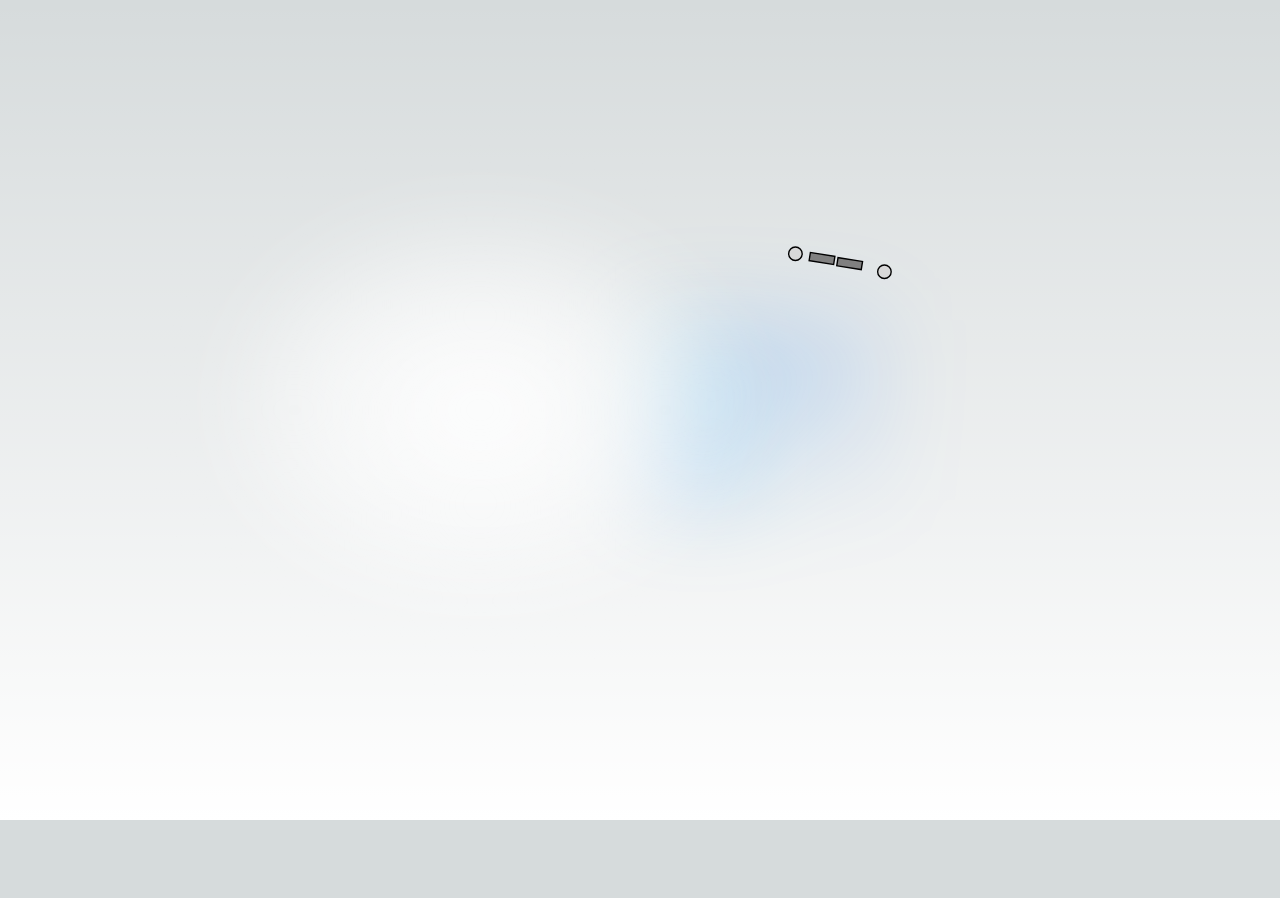
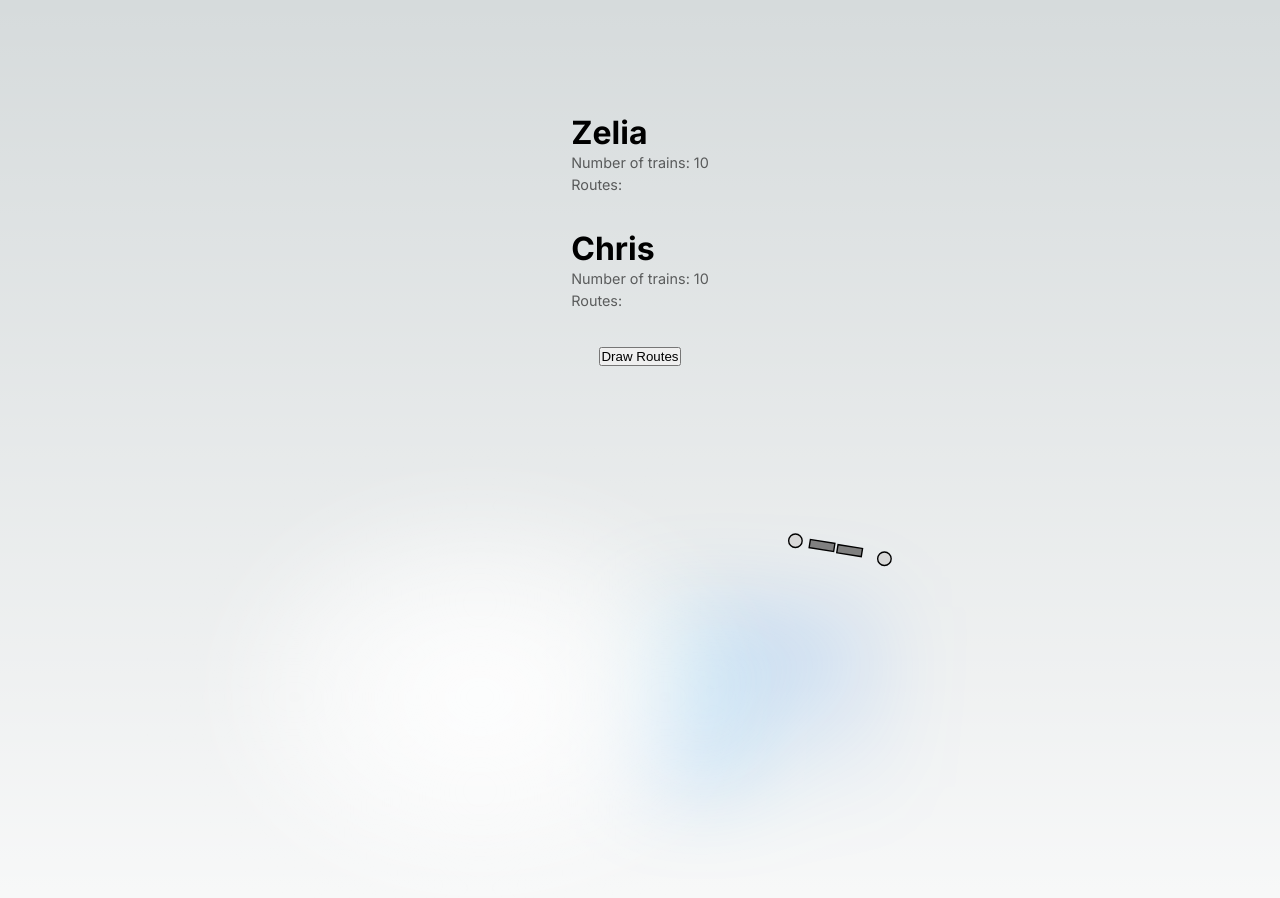
Before and after one commit to zsequeira9/train-game, a Next.js app: page / in a window 1280 px wide. Shown: the top 898 px of the page. Before the commit the page ends 820 px from the top, so only its background shows below. Built offline with nearby package versions, Linux system fonts and the light colour scheme.

Commit message:
flesh out classes, fighting with state

```diff
--- a/interfaces.ts
+++ b/interfaces.ts
@@ -29,6 +29,7 @@ export class Route implements IRoute{
 export class Player implements IPlayer{
   name: string;
   color: PlayerColor;
+  routeColor: RouteColor;
   trains: number = 10;
   routes: IRouteCard[] = [];
   trainCards: ITrainHand = {
@@ -46,14 +47,86 @@ export class Player implements IPlayer{
   constructor(
     name: string,
     color: PlayerColor,
+    routeColor: RouteColor,
   ) {
     this.name = name;
     this.color = color;
+    this.routeColor = routeColor;
   }
 
   playTrains(cost: number) {
     this.trains = this.trains - cost;
     console.log(this);
+  }
+
+  get routeString(): string {
+    return this.routes.reduce((accumulator: string, route: IRouteCard) =>
+       accumulator + route.city1 + "-" + route.city2 + ", ",
+       "",
+    );
+  }
+
+}
+
+export class Controller implements IController {
+  playerSequence: Player[];
+  currentPlayerIndex: number;
+  routeStack: RouteStack;
+  trainDeck: string[] = [];
+  trainFaceUp: string[] = [];
+  gameLog: IEvent[] = [];
+  trainDiscard: string[] = [];
+
+  constructor(
+    playerSequence: Player[],
+  ) {
+    // TODO: pass in array or push on construction?
+    this.playerSequence = playerSequence;
+
+    this.currentPlayerIndex = 0;
+
+    this.routeStack = new RouteStack();
+  }
+
+  get currentPlayer(): Player {
+    return this.playerSequence[this.currentPlayerIndex];
+  }
+
+  endTurn(): void {
+    this.currentPlayerIndex = (this.currentPlayerIndex+1) % this.playerSequence.length;
+  }
+
+}
+
+export class RouteStack {
+  routeDeck: IRouteCard[] = [];
+
+  constructor() {
+    // TODO: read from a list of routes
+    const routeCard: IRouteCard = {
+      city1: "Sault St Marie",
+      city2: "Toronto",
+      points: 2,
+    };
+    this.routeDeck.push(routeCard);
+    const routeCard2: IRouteCard = {
+      city1: "Toronto",
+      city2: "Rochester",
+      points: 1000000,
+    };
+    this.routeDeck.push(routeCard2)
+    const routeCard3: IRouteCard = {
+      city1: "Rochester",
+      city2: "Corning",
+      points: 1000000,
+    };
+    this.routeDeck.push(routeCard3);
+  }
+
+  drawRoutes(n: number): IRouteCard[] {
+    let routes = this.routeDeck.slice(0, n);
+    this.routeDeck = this.routeDeck.slice(n)
+    return routes;
   }
 }
 
@@ -117,7 +190,7 @@ export interface ITrainHand {
 
 export interface IController {
   playerSequence: IPlayer[];
-  routeDeck: IRouteCard[];
+  routeStack: RouteStack;
   gameLog: IEvent[];
   // TODO: what should these string types actually be?
   trainDeck: string[];
--- a/src/app/page.tsx
+++ b/src/app/page.tsx
@@ -1,26 +1,35 @@
 'use client';
 import styles from "./page.module.css";
 import { MouseEvent, useState, } from "react";
-import { Route, RouteColor, Player, PlayerColor } from "../../interfaces";
+import {
+  Route,
+  RouteColor,
+  Player,
+  PlayerColor,
+  Controller } from "../../interfaces";
 import Gameboard from "./gameboard";
 
 // TODO: mapping between object route and svg route
 // TODO: route component
 
-
 const Player1 = new Player(
   "Zelia",
-  PlayerColor.YELLOW
+  PlayerColor.YELLOW,
+  RouteColor.YELLOW,
 )
 
 const Player2 = new Player(
   "Chris",
-  PlayerColor.PURPLE
+  PlayerColor.PURPLE,
+  RouteColor.ORANGE,
 )
 
-
+const gameController = new Controller(
+  [Player1, Player2],
+)
 
 export default function Home() {
+
   const r = new Route(
     "ssm-t",
     "Sault St Marie",
@@ -29,41 +38,56 @@ export default function Home() {
     RouteColor.GRAY,
     )
 
-  let [turn, setTurn] = useState<string>(Player1.name);
-
   const [route, setRoute] = useState<Route>(r);
 
   function changeColor(clickEvent: MouseEvent) {
     // Set color and ownership of route
-    if (turn === Player1.name) {
+    let currentPlayer = gameController.currentPlayer;
+
     const newRoute = new Route(
       route.id,
       route.city1,
       route.city2,
       route.length,
-        RouteColor.YELLOW,
-        Player1,
+      currentPlayer.routeColor,
+      currentPlayer,
     );
-      Player1.playTrains(route.length);
+    currentPlayer.playTrains(route.length);
     setRoute(newRoute);
-      setTurn(Player2.name);
+    gameController.endTurn();
   }
-    else {
-      const newRoute = new Route(
-        route.id,
-        route.city1,
-        route.city2,
-        route.length,
-        RouteColor.GREEN,
-        Player2,
-      );
-      setRoute(newRoute);
-      Player2.playTrains(route.length);
-      setTurn(Player1.name);
+
+  function drawRoutes(clickEvent: MouseEvent) {
+
+    let currentPlayer = gameController.currentPlayer;
+    let newRoutes = gameController.routeStack.drawRoutes(1);
+
+    currentPlayer.routes.push(...newRoutes);
+    console.log(currentPlayer.routeString)
+    gameController.endTurn();
   }
-  }
+
   return (
     <main className={styles.main}>
+        <div className={styles.card}>
+          <h1>
+            {Player1.name}
+          </h1>
+          <p>Number of trains: {Player1.trains}</p>
+          <p>Routes: {Player1.routeString}</p>
+        </div>
+        <div className={styles.card}>
+          <h1>
+            {Player2.name}
+          </h1>
+          <p>Number of trains: {Player2.trains}</p>
+          <p>Routes: {Player2.routeString}</p>
+        </div>
+        <div className={styles.card}>
+          <button onClick={drawRoutes}>
+            Draw Routes
+          </button>
+        </div>
       <div className={styles.center}>
         {/* <Gameboard/> */}
         <svg viewBox="0 0 575 363" width={1500} height={500} xmlns="http://www.w3.org/2000/svg">
```
Lines whose indentation alone changed are shown as unchanged.
